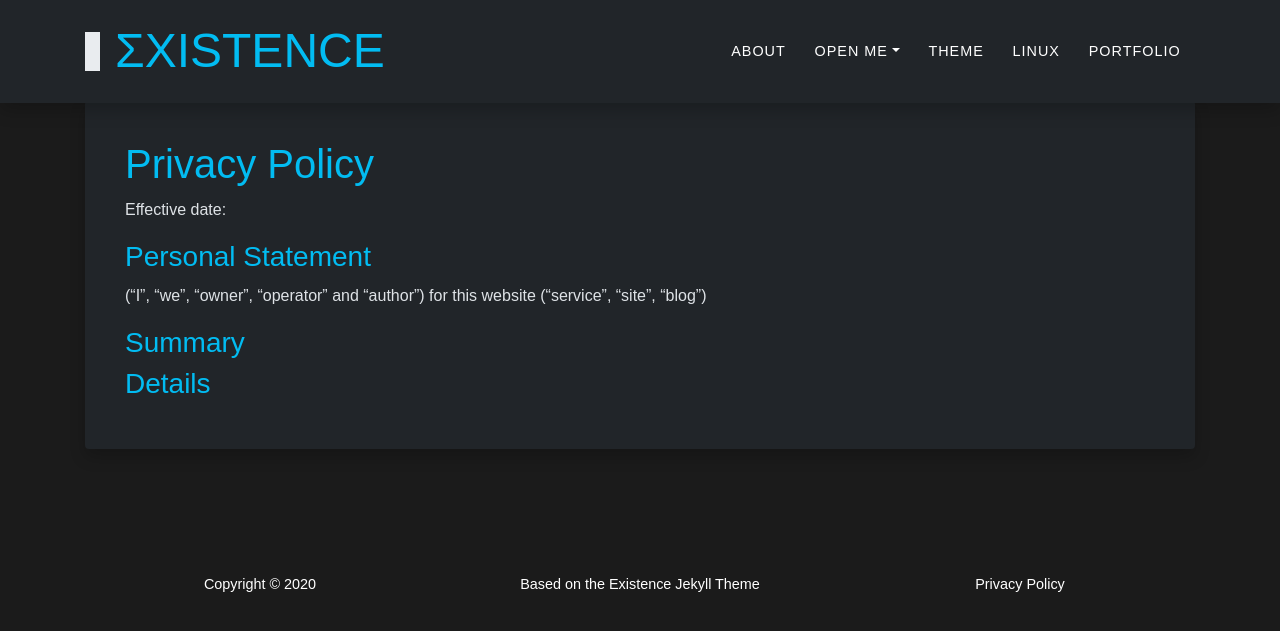
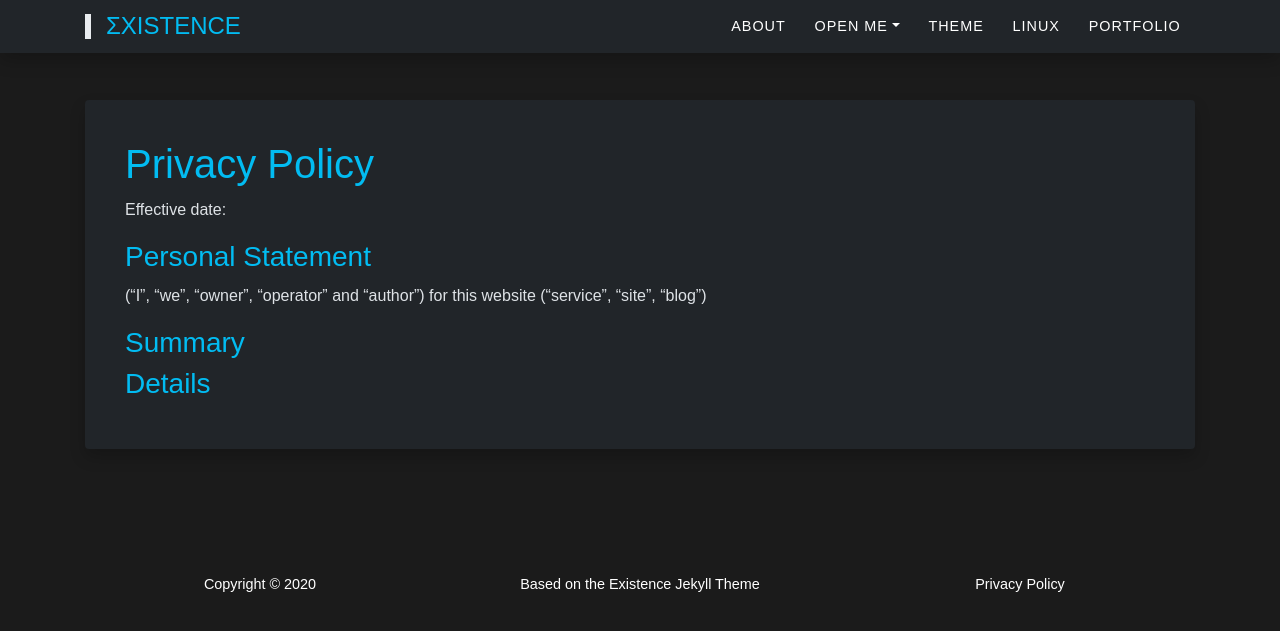
Before and after one commit to XMMR12/existence, a Jekyll site: the page built from privacy.md, in a window 1280 px wide. Shown: the top 631 px of the page. Built offline with Jekyll 4.4.1, drawn with Linux system fonts in a browser that asks for light colours; some web fonts are replaced.

Commit message:
Fixed issue with liquid for navbar

```diff
--- a/_includes/container.html
+++ b/_includes/container.html
@@ -1,5 +1,4 @@
-        <!-- Main Container -->
-        <div class="container animated fadeInDown">
+        <!-- Nav Container -->
             <a class="navbar-brand js-scroll-trigger" href="/">{{ site.data.default.brand.name }}</a>
             <!-- Add menu button for mobile devices -->
             <button class="navbar-toggler navbar-toggler-right" type="button" data-toggle="collapse" data-target="#navbarResponsive" aria-controls="navbarResponsive" aria-expanded="false" aria-label="Toggle navigation">
--- a/_includes/scripts.html
+++ /dev/null
@@ -1,5 +0,0 @@
-    <!-- JavaScript
-    <script src="{{ assets_path }}vendor/jquery-easing/jquery.easing.min.js"></script> -->
-
-    <!-- Custom scripts for this theme -->
-    <script src="{{ assets_path }}js/existence.js"></script>
--- a/_layouts/default.html
+++ b/_layouts/default.html
@@ -7,8 +7,16 @@
 
   <body id="page-top">
     <!-- Navigation -->
+    {% if page.url != "/" %}
+    <nav class="navbar navbar-expand-lg navbar-dark fixed-top navbar-page" id="mainNav">
+      <div class="container animated fadeInDown">
+        {% include container.html %}
+    {% elsif page.url == "/" %}
     <nav class="navbar navbar-expand-lg navbar-dark fixed-top" id="mainNav">
+      <div class="container animated">
         {% include container.html %}
+    {% endif %}
+
     <!-- End Navigation -->
 
     <!-- Show content -->
@@ -21,12 +29,11 @@
 
     {% include footer.html %}
 
-    {% include scripts.html %}
-
+    <!-- Custom scripts for this theme -->
+    <script src="{{ assets_path }}js/existence.js"></script>
     {% if page.url != "/" %}
     <script src="{{ assets_path }}js/activemenu.js"></script>
     {% endif %}
-
   </body>
 
 </html>
```
